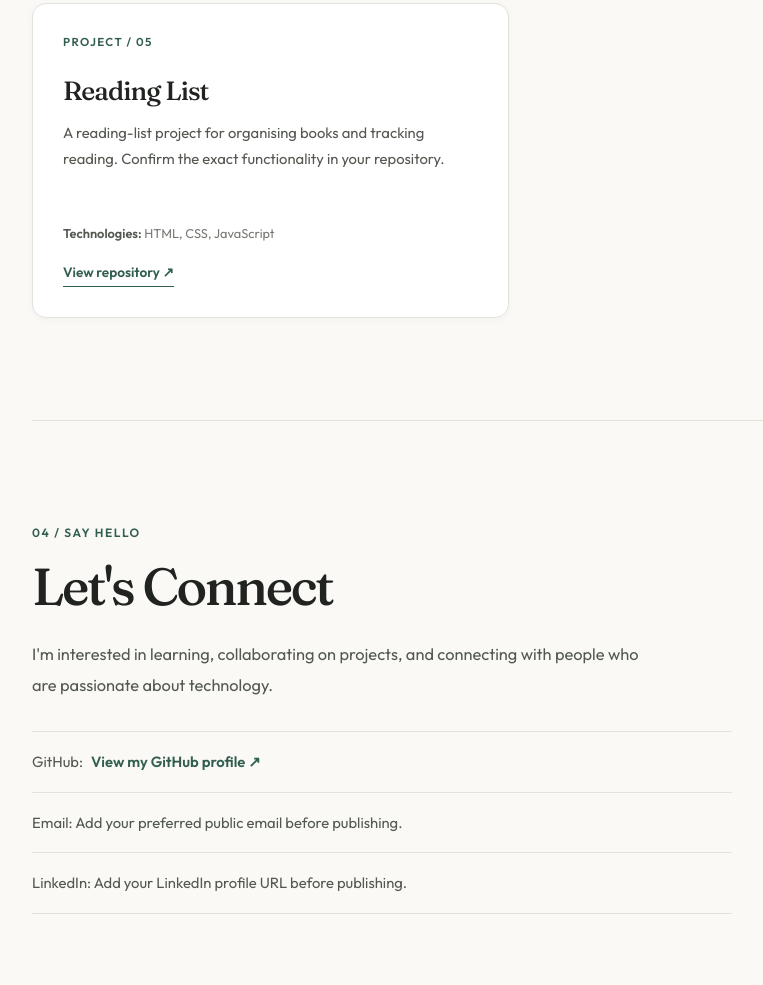
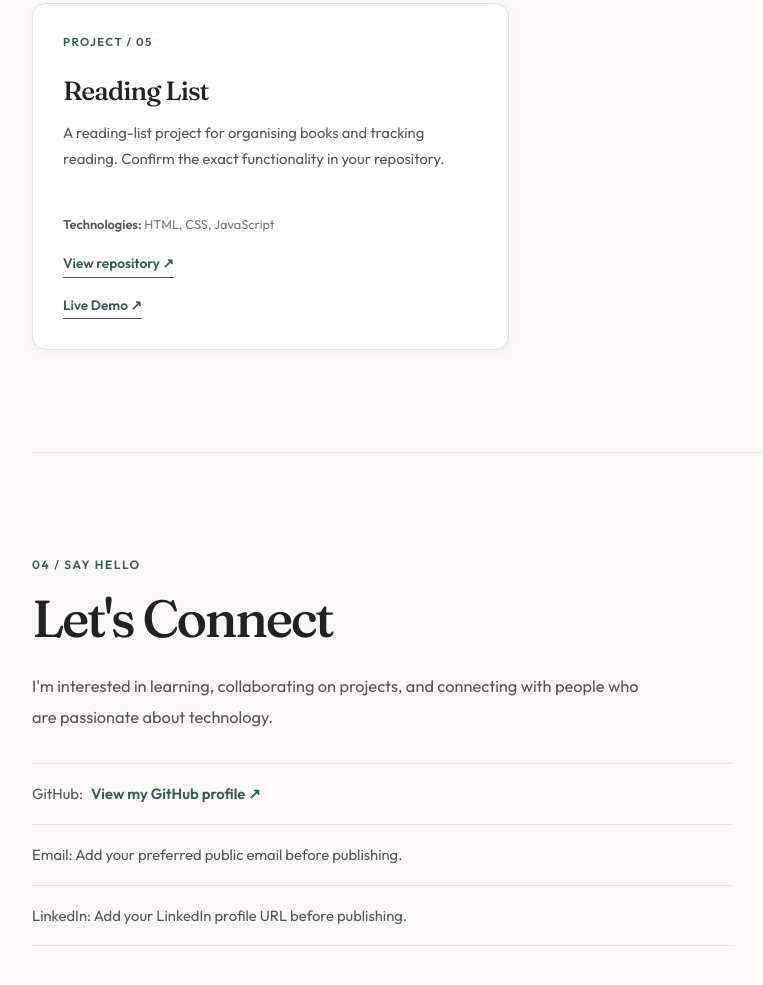
Before and after one commit to deshdecode52-beep/PORTFOLIO, a website: page index.html in a window 1280 px wide. Shown: the part 3091-4076 px from the top of the page, without its empty margins (122-885 px from the left). Drawn offline with Linux system fonts and the light colour scheme.

Commit message:
Add live demo link to index.html

```diff
--- a/index.html
+++ b/index.html
@@ -259,6 +259,9 @@
             rel="noopener noreferrer">
             View repository ↗
           </a>
+          <a class="project-link" href="https://reading-list-1.onrender.com" target="_blank" rel="noopener noreferrer">
+            Live Demo ↗
+          </a>
         </li>
 
       </ul>
```
